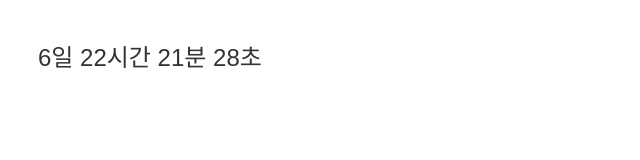
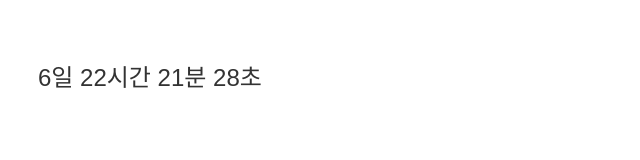
Before and after one commit to lmlm0401/Notion-Timer_WED, a plain HTML site: page index.html in a window 1280 px wide. Shown: the whole page, without its empty margins (0-640 px from the left). Drawn offline with Linux system fonts and the light colour scheme.

Commit message:
Update index.html

```diff
--- a/index.html
+++ b/index.html
@@ -62,7 +62,7 @@
             countdownDisplay.style.fontSize = '24px';
             countdownDisplay.style.color = '#333';
             countdownDisplay.style.fontFamily = 'Arial, sans-serif';
-            countdownDisplay.style.padding = "30px 30px 30px 30px";
+            countdownDisplay.style.padding = "50px 50px 30px 30px";
 
         }
 
```
